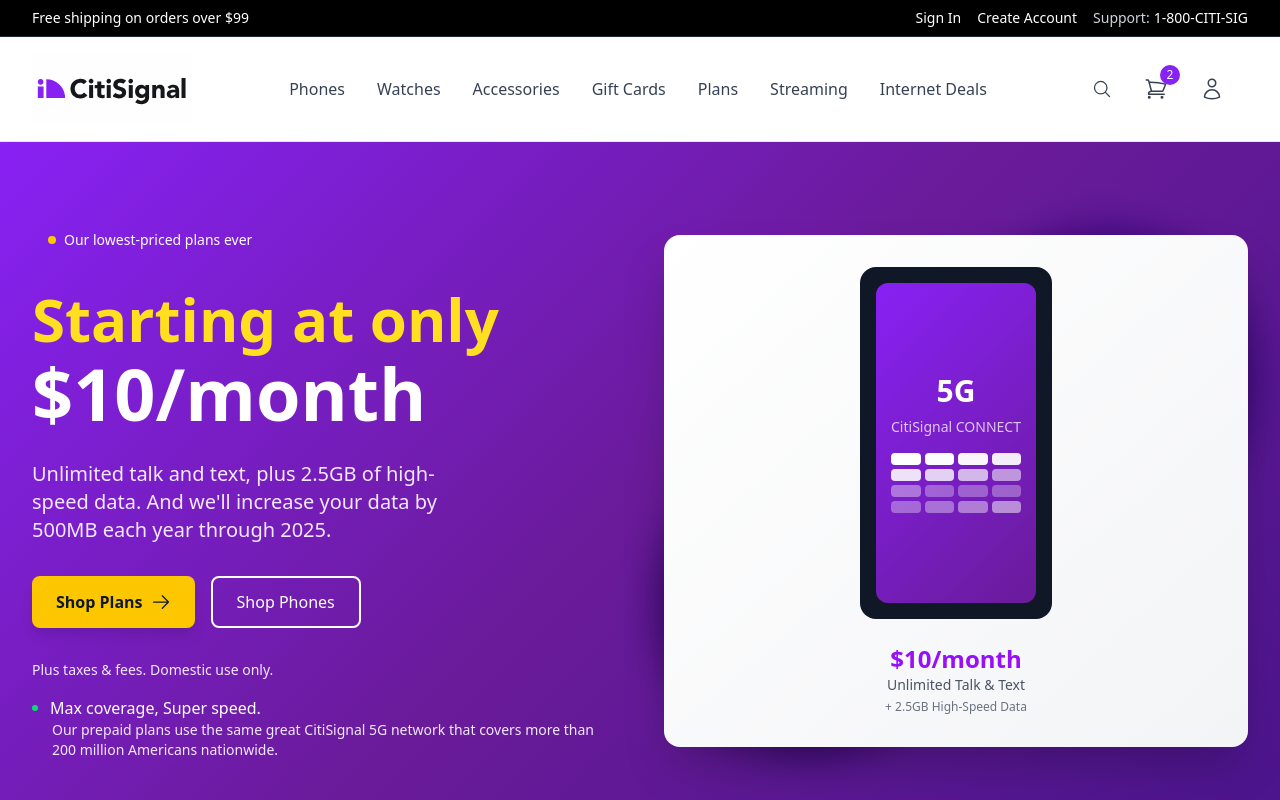
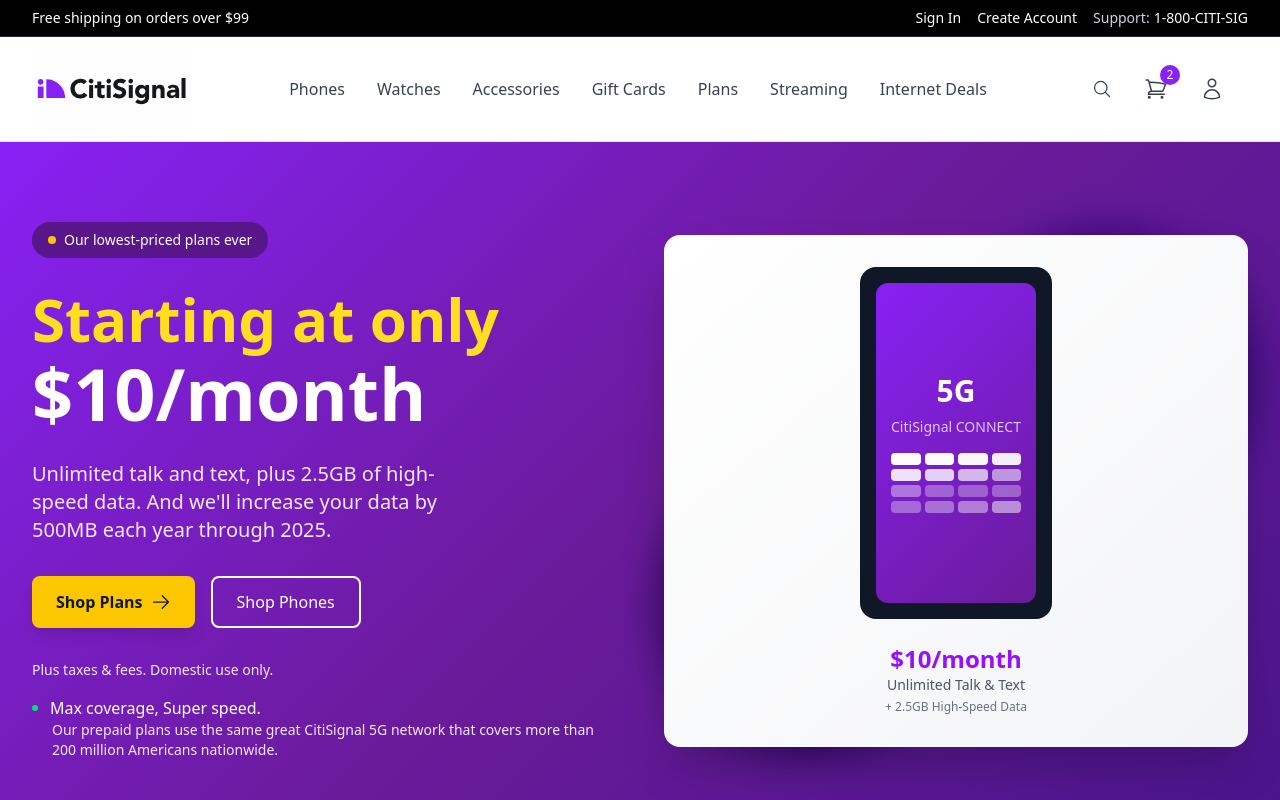
Before and after one commit to skukla/citisignal-nextjs, a Next.js app: page / in a window 1280 px wide. Shown: the top 800 px of the page. Built offline with nearby package versions, Linux system fonts and the light colour scheme.

Commit message:
style: darken promo tag in hero section
Make the 'Our lowest-priced plans ever' tag use a darker purple background for better contrast

```diff
--- a/src/components/sections/HeroSection.tsx
+++ b/src/components/sections/HeroSection.tsx
@@ -23,6 +23,7 @@ export default function HeroSection() {
         <div>
           <PromoTag
             text="Our lowest-priced plans ever"
+            bgColor="bg-purple-900"
             className="mb-6"
           />
 
```
